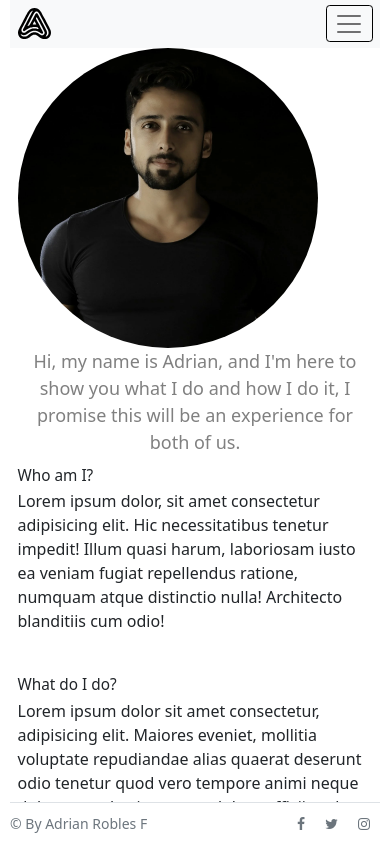
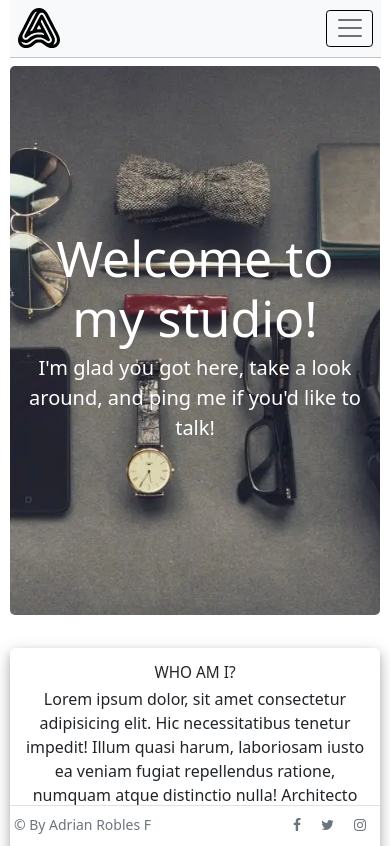
Before and after one commit to codingadrian/PF-Robles, a plain HTML site: page index.html in a window 390 px wide. Shown: the top 846 px of the page. Drawn offline with nearby package versions, Linux system fonts and the light colour scheme.

Commit message:
Finished mobile and desktop index page

```diff
--- a/css/main.css
+++ b/css/main.css
@@ -18,58 +18,87 @@ body {
   padding: 0 10px;
 }
 
-
-
-
+header {
+  margin-bottom: 1vh;
+}
 
 
 /* navbar begins here */
 .navbar {
   font-size: 1.5rem;
+  border-bottom: 1px solid #c2c2c2;
+  width: 95vw;
+  margin: auto;
 }
 
+
 .navbar-brand__logo {
-  width: 14%;
+  width: 18%;
   float: left;
 }
+
 
 .navbar-toggler {
   border: #000 1px solid !important;
   font-size: 2rem;
 }
-
-
-
 /* navbar ends here */
 
 
 /* main section begins here */
-
-.about__avatar {
-  vertical-align: middle;
-  width: 300px;
-  height: 300px;
-  border-radius: 50%;
+.about__intro {
+  background-image: url(../images/home/coder-gear.webp);
+  height: 65vh;
+  background-repeat: no-repeat;
+  background-position: center;
+  background-size: cover;
+  margin-bottom: 4vh;
+  border-radius: 5px;
 }
 
 
-.about__avatar--large {
-  display: none;
+.about__intro {
+  display: flex;
+  align-items: center;
+  justify-content: center;
+  font-size: 1.8rem;
+  color: #fff;
+  text-align: center;
 }
 
-.about__quote {
-  font-size: 1.8rem;
-  color: #808080;
+.about__intro h2 {
+  font-size: 5rem;
 }
+
+.about__intro p {
+  font-size: 2rem;
+}
+
+
+.about__items {
+  text-align: center;
+}
+
 
 .about__items div {
   margin-bottom: 5vh;
+  border-radius: 5px;
+  padding: 15px;
+  box-shadow: 0 4px 8px 0 rgba(0, 0, 0, 0.2), 0 6px 20px 0 rgba(0, 0, 0, 0.19);
 }
 
+.about__items div h3 {
+  text-transform: uppercase;
+}
+
+.about__quote p {
+  font-size: 1.5rem;
+  color: #a1a1a1;
+  font-style: oblique;
+  text-align: center;
+}
 
 /* main section ends here */
-
-
 
 
 /* footer begins here */
@@ -77,10 +106,42 @@ footer {
   font-size: 14px;
   font-size: 1.4rem;
   background-color: #fff;
+  padding: 1vh 1vw;
 }
+
 
 footer a {
   display: inline-block;
 }
+/* footer ends here */
 
-/* footer ends here */
+
+/* MEDIA QUERY begins here */
+@media only screen and (min-width: 992px) {
+
+  body {
+    width: 85vw;
+    margin: auto;
+  }
+
+  .navbar {
+    width: 80vw;
+    margin: auto;
+  }
+
+  /* main section begins here */
+
+
+
+
+
+  .about__items div:hover {
+    background-color: #000;
+    color: #fff;
+  }
+
+
+  /* main section ends here */
+}
+
+/* MEDIA QUERY begins here */
--- a/index.html
+++ b/index.html
@@ -61,22 +61,15 @@
 
   <!-- main begins here -->
   <main class="container-fluid about">
-    <section class="about__intro">
-      <!-- image for mobile display-->
-      <img src="./images/home/male-model-half.png" alt="Avatar of the author" class="about__avatar img-fluid">
-      <!-- image for desktop display-->
-      <img class="about__avatar--large" src="./images/home/male-model.webp" alt="picture of the author" />
-      <figure class="text-center">
-        <blockquote class="about__quote blockquote">
-          <span>Hi, my name is Adrian, and I'm here to show you what I do and how I do it, I
-            promise this
-            will be an experience for both of us.</span>
-        </blockquote>
-      </figure>
+    <section class="about__intro row">
+      <div class="col-lg-12">
+        <h2>Welcome to my studio!</h2>
+        <p>I'm glad you got here, take a look around, and ping me if you'd like to talk!</p>
+      </div>
     </section>
 
-    <section class="about__items">
-      <div class="about__who">
+    <section class="about__items row">
+      <div class="about__who col-lg-4">
         <h3>Who am I?</h3>
         <p>
           Lorem ipsum dolor, sit amet consectetur adipisicing elit. Hic
@@ -86,7 +79,7 @@
         </p>
       </div>
 
-      <div class="about_what">
+      <div class="about_what col-lg-4">
         <h3>What do I do?</h3>
         <p>
           Lorem ipsum dolor sit amet consectetur, adipisicing elit. Maiores
@@ -95,7 +88,7 @@
           officiis culpa architecto!
         </p>
       </div>
-      <div class="about_how">
+      <div class="about_how col-lg-4">
         <h3>How do I do it?</h3>
         <p>
           Lorem ipsum dolor sit amet, consectetur adipisicing elit. Voluptatum
@@ -105,25 +98,32 @@
         </p>
       </div>
     </section>
+
+    <section class="about__quote">
+      <p>
+        "Ad astra per aspera"
+      </p>
+    </section>
   </main>
 
   <!-- main ends here -->
 
+
   <!-- footer begins here -->
   <footer class="d-flex flex-wrap justify-content-between align-items-center border-top sticky-bottom">
-    <div class="my-3 d-flex align-items-center">
+    <div class="col-md-4 d-flex align-items-center">
       <!-- copyrights and author-->
       <span class="text-muted">&copy; By Adrian Robles F</span>
     </div>
-    <!-- footer icons -->
-    <ul class="nav justify-content-end list-unstyled d-flex">
+
+    <ul class="nav col-md-4 justify-content-end list-unstyled d-flex">
       <li class="mx-3"><a class="fa fa-facebook text-muted text-decoration-none" href="#"></a></li>
       <li class="mx-3"><a class="fa fa-twitter text-muted text-decoration-none" href="#"></a></li>
       <li class="mx-3"><a class="fa fa-instagram text-muted text-decoration-none" href="#"></a></li>
     </ul>
-    <!-- end of footer icons-->
   </footer>
   <!-- footer ends here -->
+
 
 
 
```
Also changed, not shown: pages/blog.html (+3 -4 lines), pages/contact.html (+3 -4 lines), pages/events.html (+3 -4 lines), pages/tutorials.html (+3 -5 lines), images/home/coder-gear.webp (added), images/home/male-model-half.png (deleted), images/home/male-model.webp (deleted).
